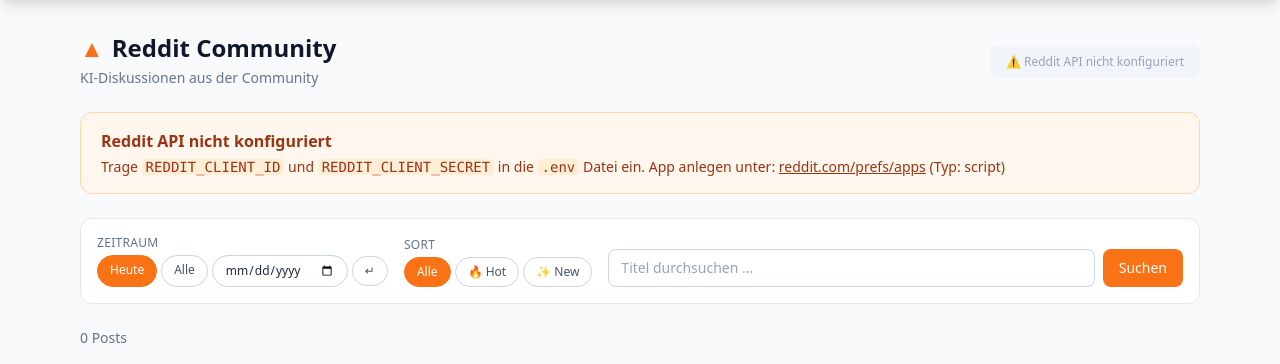
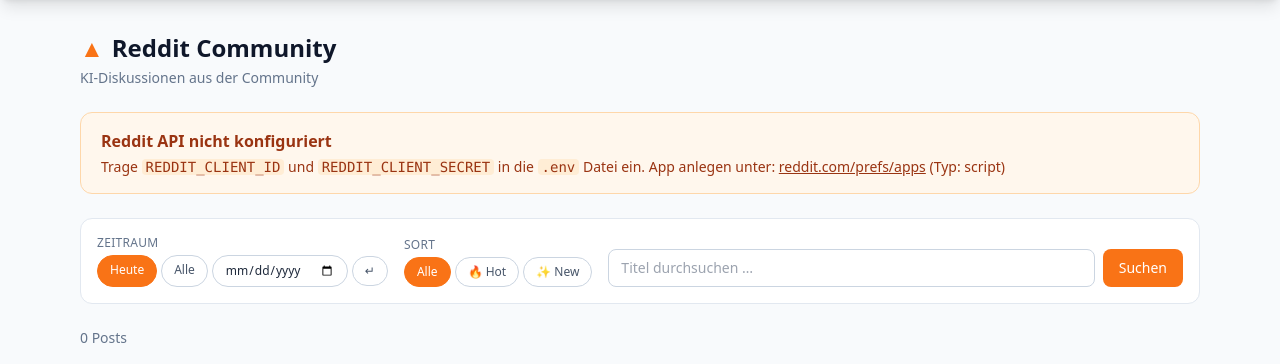
Before and after one commit to KaiUnt/ki-news, a FastAPI app: template ai-briefing-app/app/templates/reddit.html in a window 1280 px wide. Shown: the part 56-420 px from the top of the page. Run offline with FastAPI, Linux system fonts and the light colour scheme; the template is opened without the code that fills it, so the values that code supplies are empty; some libraries are stand-ins or nearby versions.

Commit message:
ui: Aktualisieren-Buttons ausgeblendet (automatischer Tagesrun)

```diff
--- a/ai-briefing-app/app/templates/reddit.html
+++ b/ai-briefing-app/app/templates/reddit.html
@@ -9,19 +9,8 @@
     </h1>
     <p class="text-slate-500 text-sm mt-1">KI-Diskussionen aus der Community</p>
   </div>
-  <!-- Refresh-Button -->
-  <form method="post" action="/run-reddit">
-    {% if reddit_configured %}
-    <button type="submit"
-      class="bg-orange-500 hover:bg-orange-600 text-white text-sm font-medium px-4 py-2 rounded-lg shadow transition-colors">
-      &#9654; Reddit aktualisieren
-    </button>
-    {% else %}
-    <span class="text-xs text-slate-400 bg-slate-100 px-4 py-2 rounded-lg">
-      ⚠ Reddit API nicht konfiguriert
-    </span>
-    {% endif %}
-  </form>
+  <!-- Run-Button deaktiviert (läuft täglich automatisch)
+  <!-- Run-Button deaktiviert (läuft täglich automatisch) -->
 </div>
 
 {% if request.query_params.get('updated') %}
```
Also changed, not shown: ai-briefing-app/app/templates/dashboard.html (+1 -7 lines).
